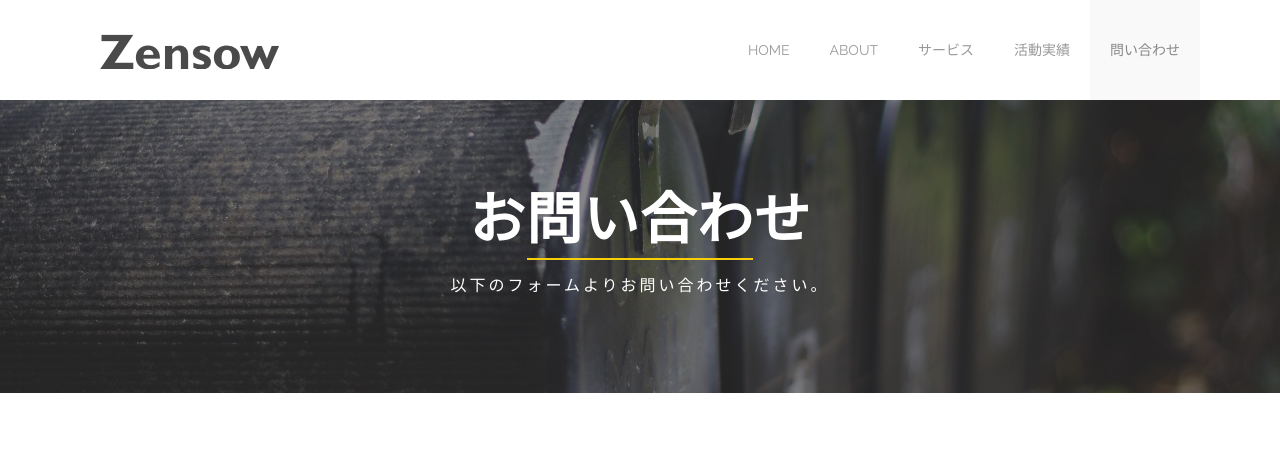
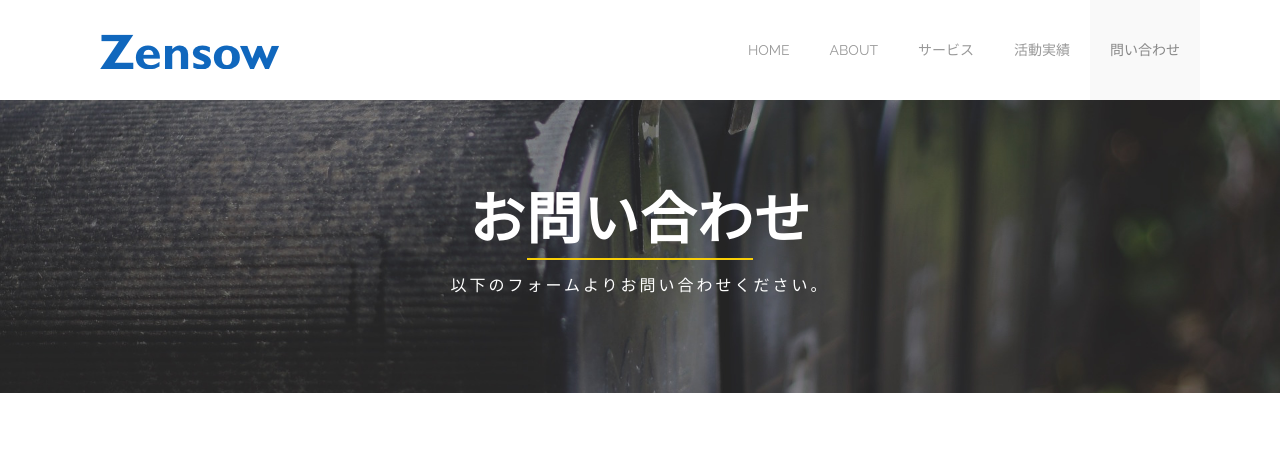
Before and after one commit to zensow/zensow.jp.master, a Jekyll site: the page built from contact.html, in a window 1280 px wide. Shown: the top 473 px of the page. Built offline with Jekyll 4.4.1, drawn with Linux system fonts in a browser that asks for light colours; grey boxes are pictures that could not be loaded.

Commit message:
Change logo color from gray to blue.

```diff
--- a/_includes/header.html
+++ b/_includes/header.html
@@ -4,7 +4,7 @@
       <li class='name'>
         <h2>
           <a href='{{site.url}}/index.html'>
-            <img alt="" src="{{site.url}}/images/logo-grey.png" />
+            <img alt="" src="{{site.url}}/images/zensow_logo_small.png" />
           </a>
         </h2>
       </li>
```
Also changed, not shown: images/zensow_logo_small.png (added).
